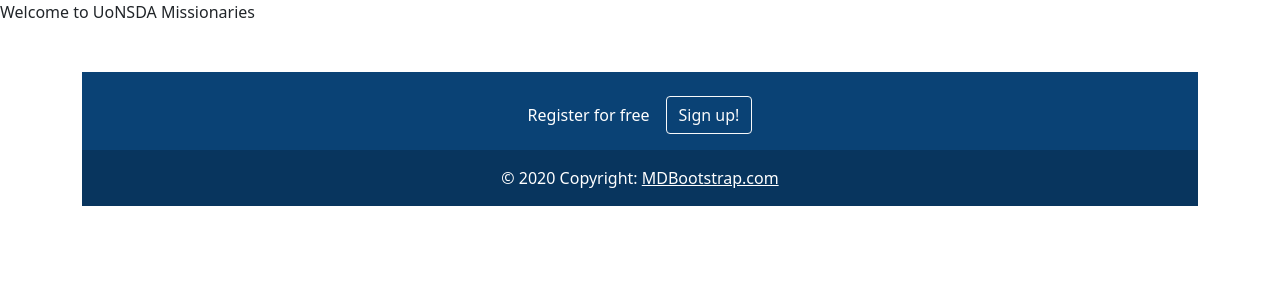
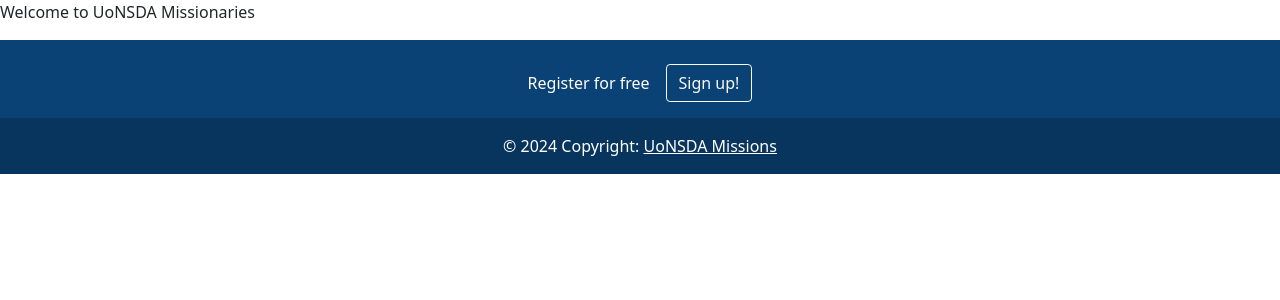
Before and after one commit to ISLOWIsmaeli/Uonsda-Site-Sorting, a Django app: page / in a window 1280 px wide. Shown: the part 56-356 px from the top of the page. Run offline with Django 5.2, Linux system fonts and the light colour scheme.

Commit message:
made the footer to span whole screen width

```diff
--- a/sorting/templates/sorting/base.html
+++ b/sorting/templates/sorting/base.html
@@ -37,13 +37,13 @@
         {% block content %}
         {% endblock %}
     <!-- Remove the container if you want to extend the Footer to full width. -->
-<div class="container my-5">
+
 
   <section class="">
   <!-- Footer -->
   <footer class="text-center text-white" style="background-color: #0a4275;">
     <!-- Grid container -->
-    <div class="container p-4 pb-0">
+    <div class="p-4 pb-0">
       <!-- Section: CTA -->
       <section class="">
         <p class="d-flex justify-content-center align-items-center">
@@ -59,15 +59,15 @@
 
     <!-- Copyright -->
     <div class="text-center p-3" style="background-color: rgba(0, 0, 0, 0.2);">
-      © 2020 Copyright:
-      <a class="text-white" href="https://mdbootstrap.com/">MDBootstrap.com</a>
+      © 2024 Copyright:
+      <a class="text-white" href="#">UoNSDA Missions</a>
     </div>
     <!-- Copyright -->
   </footer>
   <!-- Footer -->
 </section>
 
-</div>
+
 <!-- End of .container -->
     <script src="https://cdn.jsdelivr.net/npm/bootstrap@5.1.3/dist/js/bootstrap.bundle.min.js" integrity="sha384-ka7Sk0Gln4gmtz2MlQnikT1wXgYsOg+OMhuP+IlRH9sENBO0LRn5q+8nbTov4+1p" crossorigin="anonymous"></script>
 </body>
```
